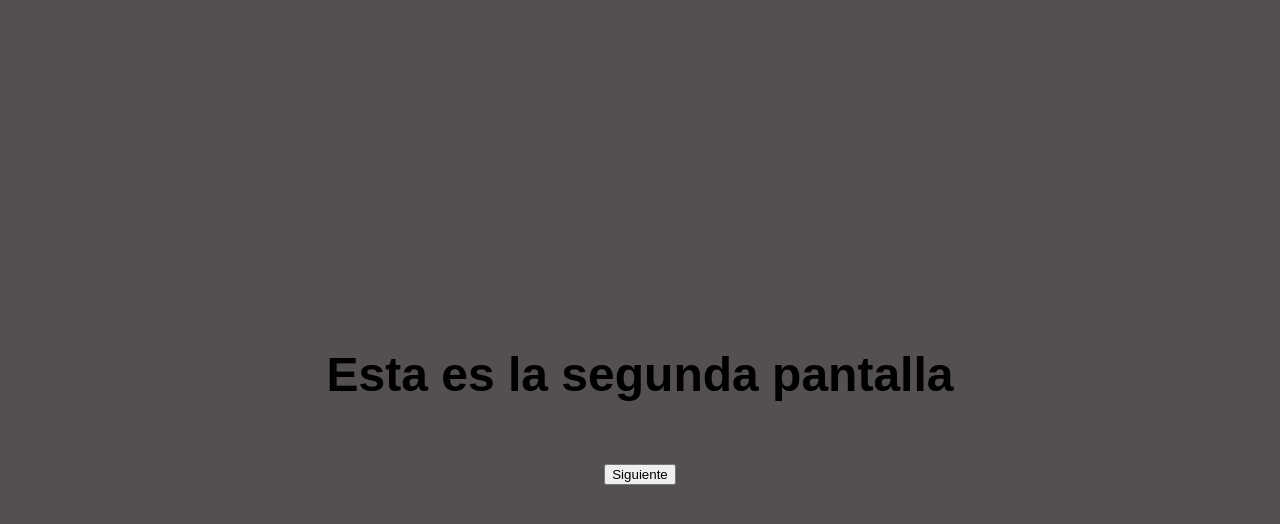
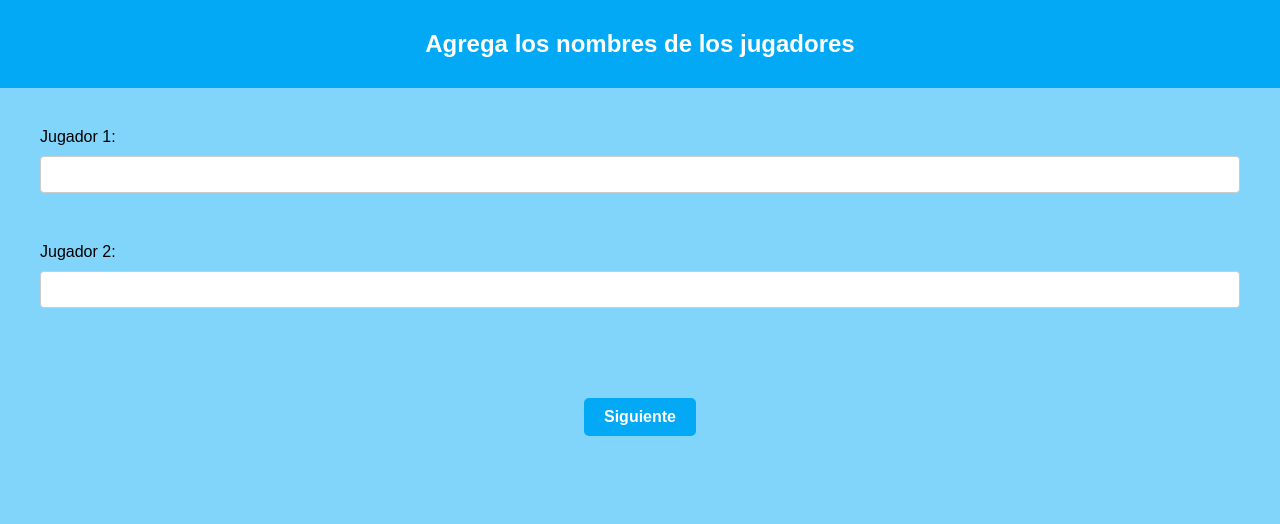
Before and after one commit to SantiagoVidela933/RummyCounterApp, a React (Vite) app: page /playerspage in a window 1280 px wide. Shown: the top 524 px of the page. Built offline with nearby package versions, Linux system fonts and the light colour scheme.

Commit message:
Agregando funcionalidades a los nombres y puntajes

```diff
--- /dev/null
+++ b/src/PlayersContext.jsx
@@ -0,0 +1,21 @@
+import { createContext, useState } from 'react';
+import PropTypes from 'prop-types';
+
+export const PlayersContext = createContext();
+
+export const PlayersProvider = ({ children }) => {
+  const [player1Name, setPlayer1Name] = useState('');
+  const [player2Name, setPlayer2Name] = useState('');
+
+  return (
+    <PlayersContext.Provider
+      value={{ player1Name, setPlayer1Name, player2Name, setPlayer2Name }}
+    >
+      {children}
+    </PlayersContext.Provider>
+  );
+};
+
+PlayersProvider.propTypes = {
+  children: PropTypes.node.isRequired,
+};
--- a/src/RummyCounterApp.jsx
+++ b/src/RummyCounterApp.jsx
@@ -12,8 +12,8 @@ export const RummyCounterApp = () => {
     <Router>
       <Routes>
         <Route path="/" element={<HomePage />} />
-        <Route path="/playerspage" element={<PlayersPage/>} />
-        <Route path="/gamepage" element={<GamePage/>} />
+        <Route path="/playerspage" element={<PlayersPage />} />
+        <Route path="/gamepage" element={<GamePage />} />
         <Route path="/scorepage" element={<ScorePage/>} />
       </Routes>
     </Router>
--- a/src/components/Game/GamePage.css
+++ b/src/components/Game/GamePage.css
@@ -1,18 +1,3 @@
-.main{
-    display: flex;
-    justify-content: center;
-    height: 100vh;
-    background-color: #555050;
+.GamePage_container{
+
 }
-
-.main_container{
-    display: flex;
-    flex-direction: column;
-    justify-content: center;
-    align-items: center;
-}
-
-.main_container-h1{
-    font-size: 6vh;
-    padding-bottom: 30px;
-}
--- a/src/components/Game/GamePage.jsx
+++ b/src/components/Game/GamePage.jsx
@@ -1,25 +1,67 @@
-import { useNavigate } from "react-router-dom";
+import { useContext } from 'react';
+import { PlayersContext } from '../../PlayersContext';
+import { useState } from "react";
 
 import './GamePage.css';
 
 export const GamePage = () => {
 
-  const navigate = useNavigate();
+  const { player1Name, player2Name } = useContext(PlayersContext);
 
-  const onHandleButtonClick = () => {
-    navigate('/scorepage')
-  }
+  // Estados para almacenar los puntajes de ambos jugadores
+  const [player1Score, setPlayer1Score] = useState(0);
+  const [player2Score, setPlayer2Score] = useState(0);
+
+  // Estado para almacenar el valor del campo de entrada de ambos jugadores
+  const [player1InputValue, setPlayer1InputValue] = useState('');
+  const [player2InputValue, setPlayer2InputValue] = useState('');
+
+  // Función para manejar el cambio de puntaje
+  const handleScoreChange = (player) => {
+    if (player === 1) {
+      // Sumar el puntaje ingresado al puntaje actual del jugador 1
+      setPlayer1Score(player1Score + parseInt(player1InputValue));
+      setPlayer1InputValue('');
+    } else if (player === 2) {
+      // Sumar el puntaje ingresado al puntaje actual del jugador 2
+      setPlayer2Score(player2Score + parseInt(player2InputValue));
+      setPlayer2InputValue('');
+    }
+  };
+
+  // Función para manejar el cambio del campo de entrada del jugador 1 y 2
+  const handlePlayer1InputChange = ({target}) => setPlayer1InputValue(target.value);
+  const handlePlayer2InputChange = ({target}) => setPlayer2InputValue(target.value);
+
 
   return (
-    <div className="main">
-      <div className="main_container">
-        <h1 className="main_container-h1">Esta es la tercera pantalla</h1>
-        <button
-          className="main_container-button"
-          onClick={onHandleButtonClick}
-        >
-          Siguiente
-        </button>
+    <div className="GamePage">
+      <div className="GamePage_container">
+
+        <header>
+          <h2>Partida</h2>
+        </header>
+
+        <h2>{player1Name}: {player1Score}</h2>
+        <div>
+          <input
+            type="number"
+            value={player1InputValue}
+            onChange={handlePlayer1InputChange}
+          />
+          <button onClick={() => handleScoreChange(1)}>Sumar</button>
+        </div>
+
+        <h2>{player2Name}: {player2Score}</h2>
+        <div>
+          <input
+            type="number"
+            value={player2InputValue}
+            onChange={handlePlayer2InputChange}
+          />
+          <button onClick={() => handleScoreChange(2)}>Sumar</button>
+        </div>
+
       </div>
     </div>
   )
--- a/src/components/Home/HomePage.css
+++ b/src/components/Home/HomePage.css
@@ -1,18 +1,41 @@
-.main{
+.HomePage{
     display: flex;
     justify-content: center;
     height: 100vh;
-    background-color: #555050;
+    background-color: var(--color-background);
 }
 
-.main_container{
+.HomePage_container{
     display: flex;
     flex-direction: column;
     justify-content: center;
     align-items: center;
 }
 
-.main_container-h1{
-    font-size: 6vh;
+.HomePage_container-h1{
+    font-size: 4vh;
     padding-bottom: 30px;
+    color: #0288d1;
 }
+
+.HomePage_container-button {
+    padding: 10px 20px;
+    background-color: var(--color-primario);
+    color: #fff;
+    font-size: 16px;
+    font-weight: bold;
+    text-decoration: none;
+    border: none;
+    border-radius: 5px;
+    cursor: pointer;
+    transition: background-color 0.3s ease;
+  }
+
+  .HomePage_container-button:hover {
+    background-color: var(--color-hover);
+  }
+
+  .HomePage_container-button:focus {
+    outline: none;
+    box-shadow: 0 0 0 2px var(--color-background);
+  }
--- a/src/components/Home/HomePage.jsx
+++ b/src/components/Home/HomePage.jsx
@@ -10,11 +10,11 @@ export const HomePage = () => {
   }
 
   return (
-    <div className="main">
-        <div className="main_container">
-          <h1 className="main_container-h1">RummyCounterApp</h1>
+    <div className="HomePage">
+        <div className="HomePage_container">
+          <h1 className="HomePage_container-h1">RummyCounterApp</h1>
           <button
-            className="main_container-button"
+            className="HomePage_container-button"
             onClick={onHandleButtonClick}
           >
             Iniciar
--- a/src/components/Players/PlayersPage.css
+++ b/src/components/Players/PlayersPage.css
@@ -1,18 +1,90 @@
-.main{
+/* Estilos para dispositivos móviles */
+
+/* Estilos generales */
+.PlayersPage {
+  background-color: var(--color-background);
+  height: 100vh;
+}
+
+/* Estilos para el encabezado */
+header {
+  background-color: var(--color-primario);
+  color: #fff;
+  padding: 20px;
+  text-align: center;
+}
+
+header .PlayersPage_container-h2 {
+  margin: 10px;
+}
+
+/* Estilos para el contenido principal */
+main {
+  padding: 40px;
+  display: flex;
+  flex-direction: column;
+  justify-content: center;
+}
+
+form {
+  display: flex;
+  flex-direction: column;
+}
+
+label {
+  margin-bottom: 10px;
+}
+
+input[type="text"] {
+  padding: 10px;
+  border: 1px solid #ccc;
+  border-radius: 4px;
+  margin-bottom: 50px;
+}
+
+button[type="submit"] {
+  padding: 10px 20px;
+  background-color: #007bff;
+  color: #fff;
+  border: none;
+  border-radius: 4px;
+  cursor: pointer;
+}
+
+.Players_container-box{
+    width: 100%;
     display: flex;
     justify-content: center;
-    height: 100vh;
-    background-color: #555050;
 }
 
-.main_container{
-    display: flex;
-    flex-direction: column;
-    justify-content: center;
-    align-items: center;
+.Players_container-box-button{
+    padding: 10px 20px;
+    background-color: var(--color-primario);
+    color: #fff;
+    font-size: 16px;
+    font-weight: bold;
+    text-decoration: none;
+    border: none;
+    border-radius: 5px;
+    cursor: pointer;
+    transition: background-color 0.3s ease;
+}
+.Players_container-box-button:hover{
+    background-color: var(--color-hover);
+}
+.Players_container-box-button:focus{
+    outline: none;
+    box-shadow: 0 0 0 2px var(--color-background);
 }
 
-.main_container-h1{
-    font-size: 6vh;
-    padding-bottom: 30px;
+/* Estilos específicos para dispositivos móviles */
+@media (max-width: 480px) {
+  header {
+    font-size: 24px;
+  }
+
+  input[type="text"],
+  button[type="submit"] {
+    width: 100%;
+  }
 }
--- a/src/components/Players/PlayersPage.jsx
+++ b/src/components/Players/PlayersPage.jsx
@@ -1,4 +1,7 @@
 import { useNavigate } from 'react-router-dom';
+import { useContext } from 'react';
+import { PlayersContext } from '../../PlayersContext';
+
 import './PlayersPage.css';
 
 export const PlayersPage = () => {
@@ -9,16 +12,40 @@ export const PlayersPage = () => {
     navigate('/gamepage');
   }
 
+  const { player1Name, setPlayer1Name, player2Name, setPlayer2Name } = useContext(PlayersContext);
+
   return (
-    <div className="main">
-      <div className="main_container">
-        <h1 className="main_container-h1">Esta es la segunda pantalla</h1>
-        <button
-          className='main_container-button'
-          onClick={onHandleButtonClick}
-        >
-          Siguiente
-        </button>
+    <div className="PlayersPage">
+      <div className="PlayersPage_container">
+        <header>
+          <h2 className='PlayersPage_container-h2'>Agrega los nombres de los jugadores</h2>
+        </header>
+        <main>
+          <form>
+            <label htmlFor="player1">Jugador 1: </label>
+            <input
+              type="text"
+              value={player1Name}
+              onChange={(e) => setPlayer1Name(e.target.value)}
+            />
+
+            <label htmlFor="player2">Jugador 2: </label>
+            <input
+              type="text"
+              value={player2Name}
+              onChange={(e) => setPlayer2Name(e.target.value)}
+            />
+
+          </form>
+        </main>
+        <div className="Players_container-box">
+          <button
+            className='Players_container-box-button'
+            onClick={onHandleButtonClick}
+          >
+            Siguiente
+          </button>
+        </div>
       </div>
     </div>
   )
--- a/src/main.jsx
+++ b/src/main.jsx
@@ -1,9 +1,9 @@
-import React from 'react'
 import ReactDOM from 'react-dom/client'
 import { RummyCounterApp } from './RummyCounterApp'
+import { PlayersProvider } from './PlayersContext'
 
 ReactDOM.createRoot(document.getElementById('root')).render(
-  <React.StrictMode>
+  <PlayersProvider>
     <RummyCounterApp/>
-  </React.StrictMode>,
+  </PlayersProvider>
 )
--- a/src/styles/RummyCounterApp.css
+++ b/src/styles/RummyCounterApp.css
@@ -1,6 +1,16 @@
+:root {
+    --color-primario: #03a9f4;
+    --color-background: #81d4fa;
+    --color-hover: #0277bd;
+}
+
+
+/* ---------- Styles ---------- */
+
 body, html{
     box-sizing: border-box;
     font-family: Arial, sans-serif;
     margin: 0;
     padding: 0;
+    overflow: hidden;
 }
```
